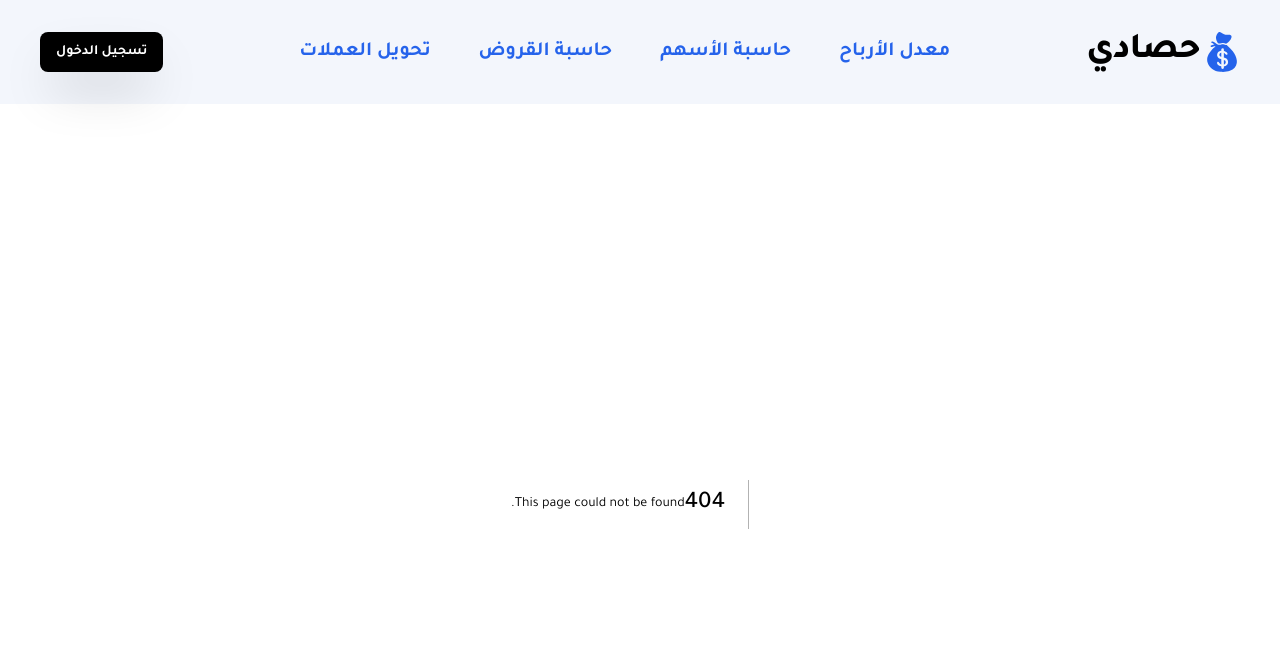
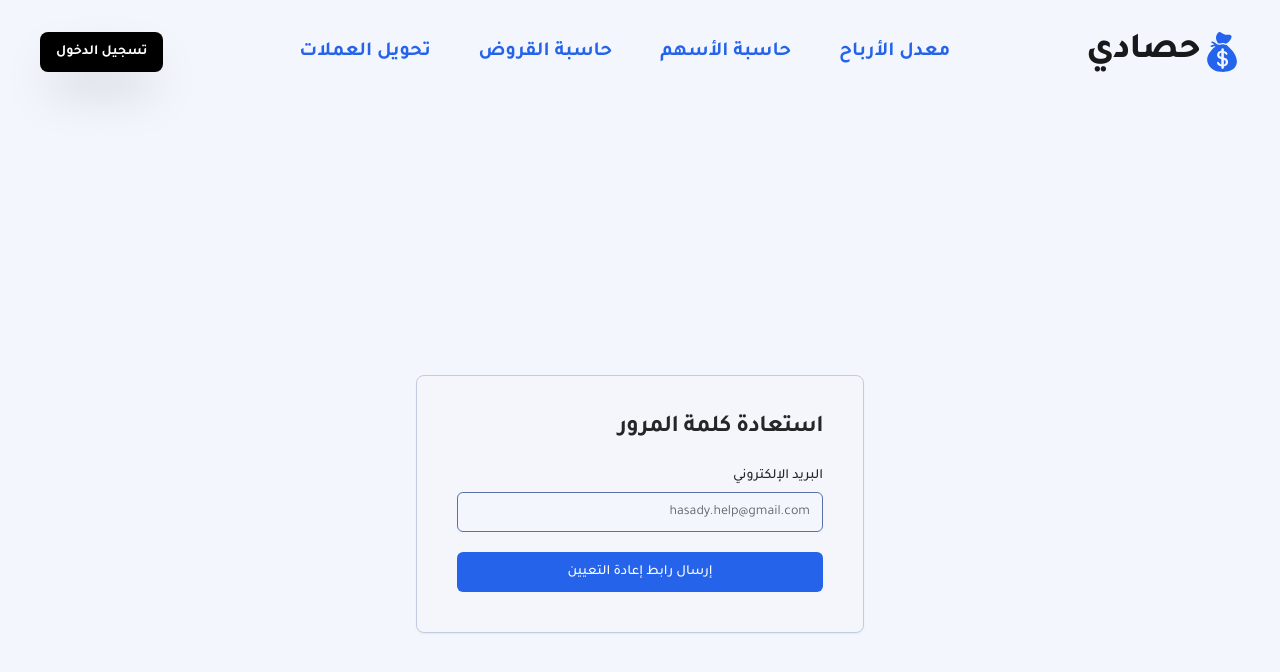
Before and after one commit to HassanAlabdulal/Hasady, a Next.js app: page /forgot-password in a window 1280 px wide. Before the commit this address had no page. Shown: the top 672 px of the page. Built offline with nearby package versions, Linux system fonts and the light colour scheme.

Commit message:
enhance: add multiple enhancments

```diff
--- a/app/forgetPassword/page.tsx
+++ b/app/forgot-password/page.tsx
@@ -56,24 +56,25 @@ export default function ForgotPassword() {
           // Email input form
           <form onSubmit={handleSubmit}>
             <CardContent>
-              <div className="space-y-4">
+              <div className="space-y-5">
+                <div>
                   <Label htmlFor="email">البريد الإلكتروني</Label>
                   <Input
                     id="email"
                     type="email"
-                  placeholder="floosya.help@gmail.com"
+                    placeholder="hasady.help@gmail.com"
                     value={email}
                     onChange={(e) => setEmail(e.target.value)}
-                  className="w-full"
+                    className="w-full mt-1"
                   />
                   {error && <p className="text-red-500">{error}</p>}
                 </div>
-            </CardContent>
-            <CardFooter>
+
                 <Button type="submit" className="w-full">
                   إرسال رابط إعادة التعيين
                 </Button>
-            </CardFooter>
+              </div>
+            </CardContent>
           </form>
         ) : (
           // Temporary message box
--- a/app/resetPassword/page.tsx
+++ b/app/reset-password/page.tsx
@@ -79,7 +79,7 @@ export default function ResetPassword() {
         </CardHeader>
         <form onSubmit={handleSubmit}>
           <CardContent>
-            <div className="space-y-4">
+            <div className="space-y-5">
               <div>
                 <Label htmlFor="password">كلمة المرور الجديدة</Label>
                 <Input
```
Lines whose indentation alone changed are shown as unchanged.
